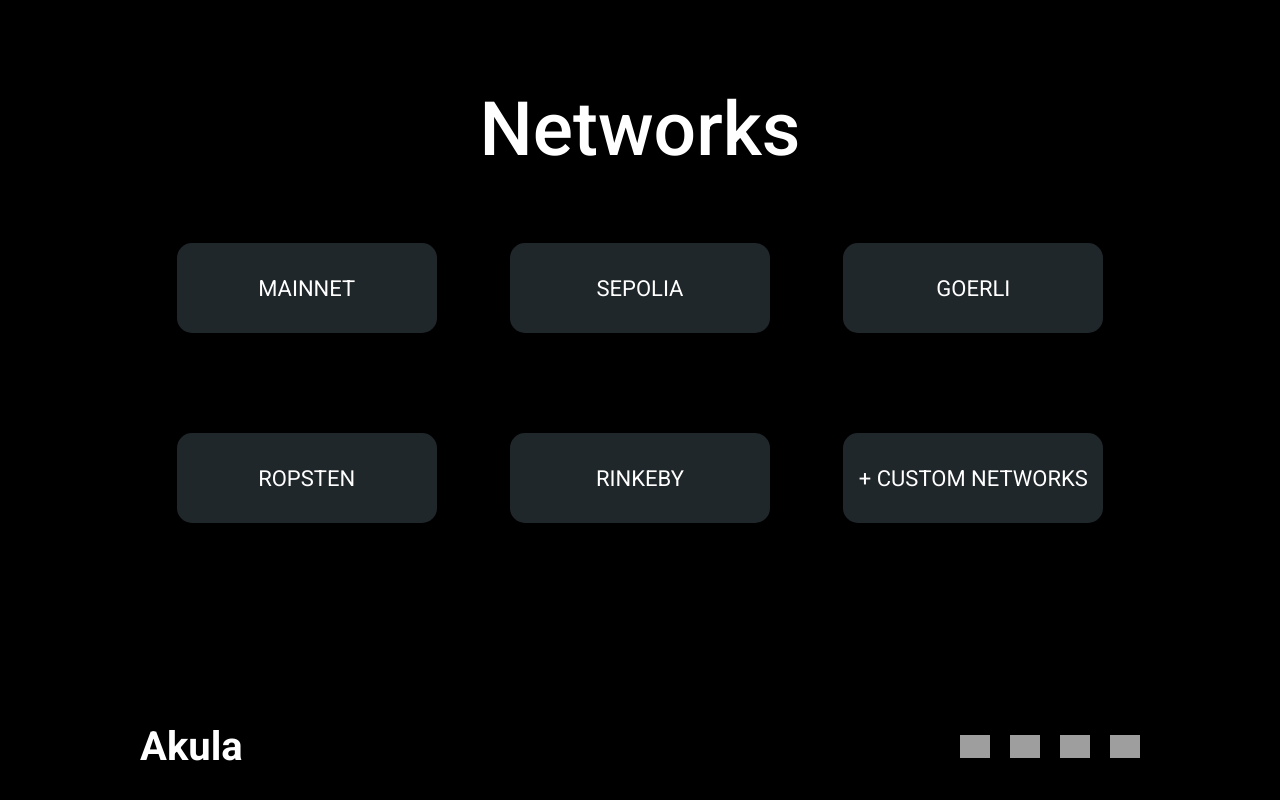
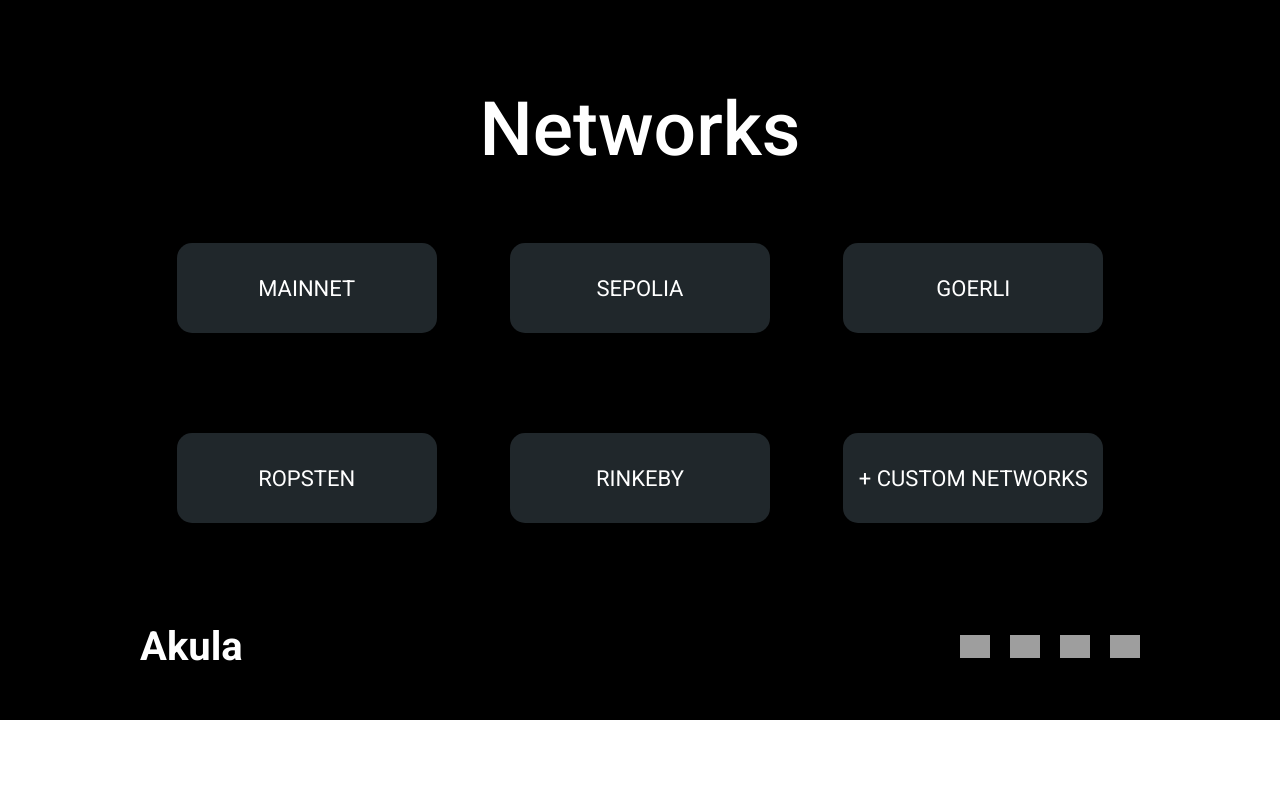
Before and after one commit to akula-bft/website, a React (Create React App) app: page / in a window 1280 px wide. Shown: the part 3859-4659 px from the top of the page. After the commit the page ends 4579 px from the top, so only its background shows below. Built offline with nearby package versions, Linux system fonts and the light colour scheme; grey boxes are pictures that could not be loaded.

Commit message:
:lipstick: remove footer margin

```diff
--- a/src/components/Footer.tsx
+++ b/src/components/Footer.tsx
@@ -8,7 +8,6 @@ const StyledFooter = styled.div`
   justify-content: space-between;
   padding: 1rem;
   width: 100%;
-  margin-top: 10rem;
   padding: 0 14rem;
   padding-bottom: 5rem;
 `;
```
